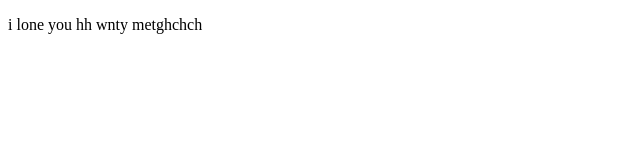
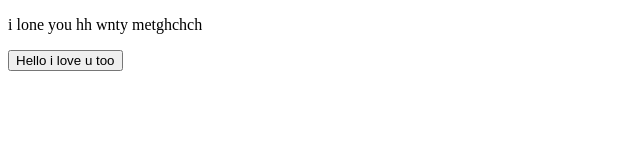
Before and after one commit to fatma-baba/learnGit, a plain HTML site: page index.html in a window 1280 px wide. Shown: the whole page, without its empty margins (0-640 px from the left). Drawn offline with Linux system fonts and the light colour scheme.

Commit message:
added a button

```diff
--- a/index.html
+++ b/index.html
@@ -10,6 +10,7 @@
 
 <body>
     <p> i lone you hh wnty metghchch</p>
+    <button>Hello i love u too</button>
 
 </body>
 
```
